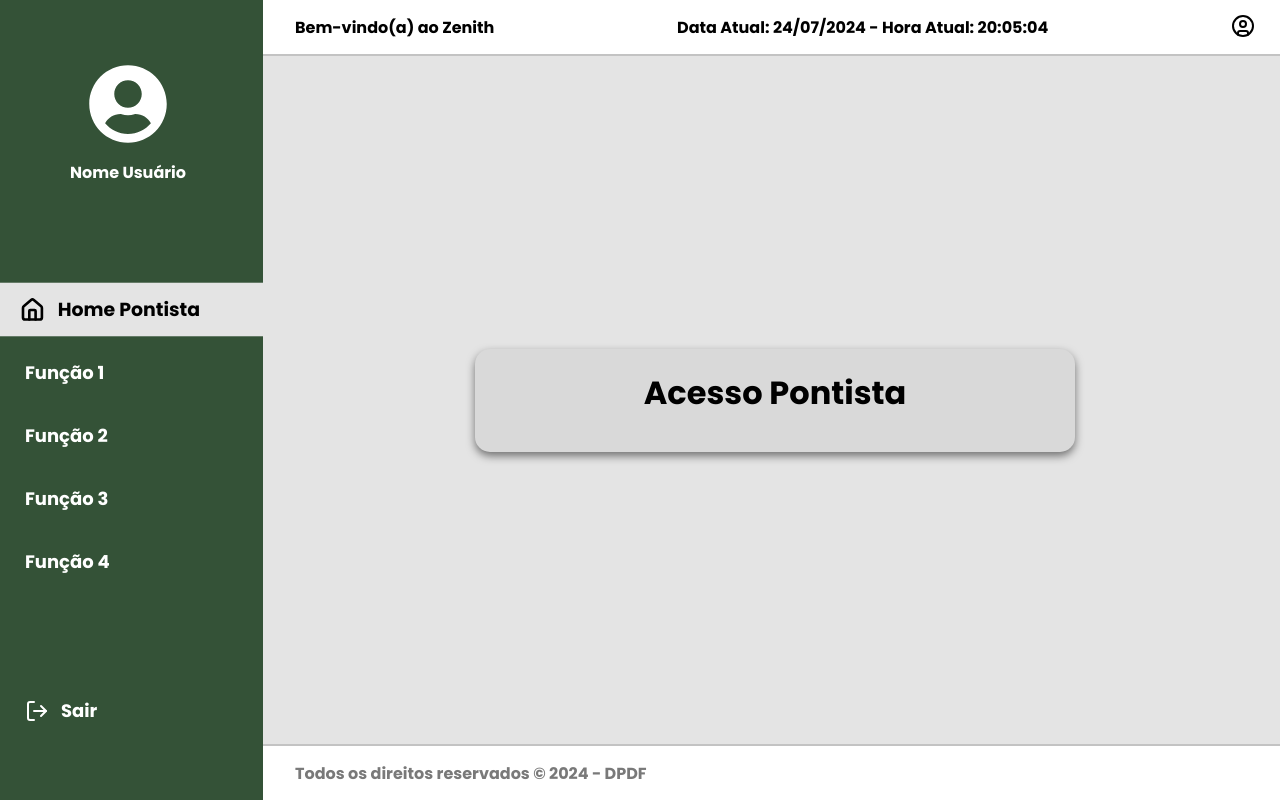
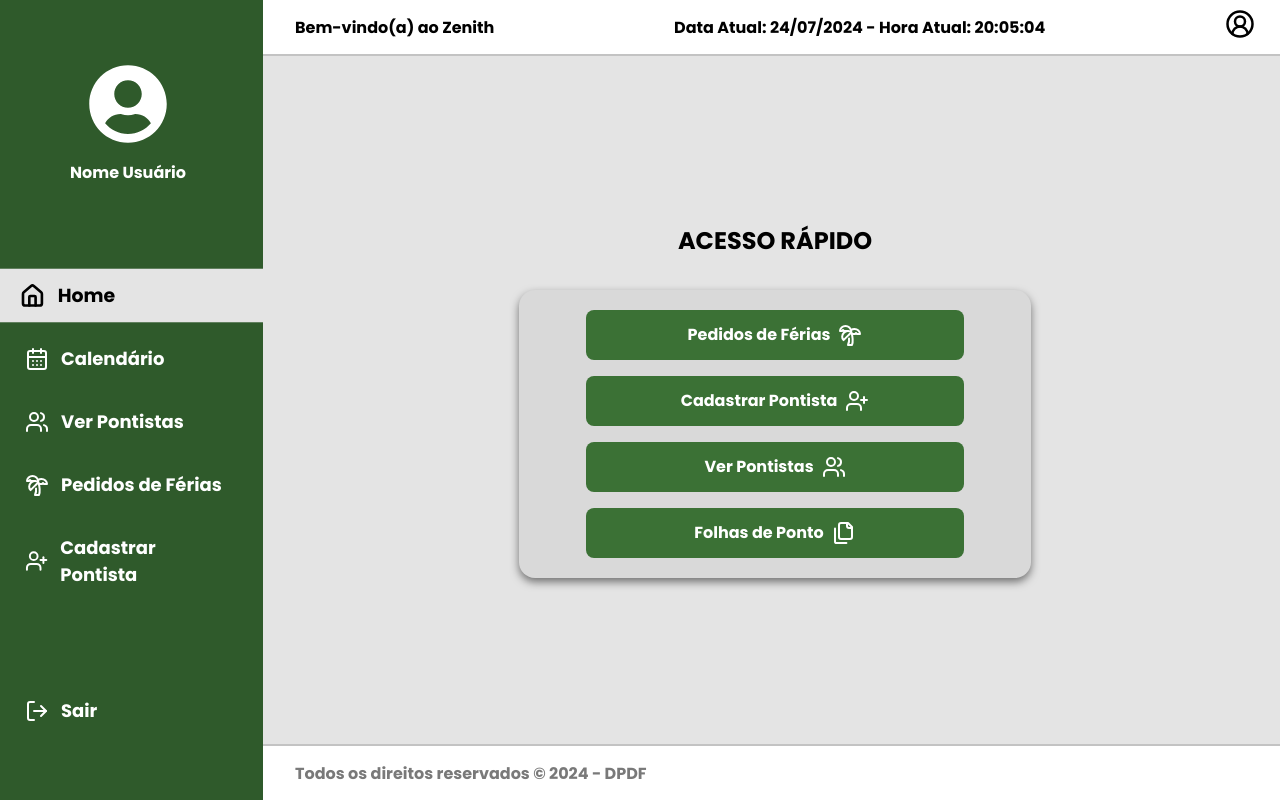
Before and after one commit to LJITDPDF/Front-Zenith, a React (Vite) app: page /pontista/home in a window 1280 px wide. Built offline with nearby package versions, Linux system fonts and the light colour scheme.

Commit message:
criando tela home do pontista

```diff
--- a/src/components/Common/Header.jsx
+++ b/src/components/Common/Header.jsx
@@ -1,6 +1,6 @@
 import React, { useState, useEffect } from "react";
 import styled from "styled-components";
-import { CircleUser } from "lucide-react";
+import { CircleUser, CircleUserRound } from "lucide-react";
 
 const HeaderContainer = styled.div`
   width: 80vw;
@@ -23,7 +23,7 @@ const HeaderContainer = styled.div`
   }
 `;
 
-const Header = ({ nomePontista }) => {
+const Header = () => {
   const [currentTime, setCurrentTime] = useState(new Date());
 
   useEffect(() => {
@@ -51,7 +51,9 @@ const Header = ({ nomePontista }) => {
     <HeaderContainer>
       <p>Bem-vindo(a) ao Zenith</p>
       <p>Data Atual: {getCurrentDate()} - Hora Atual: {getCurrentTime()}</p>
-      <a href=""><CircleUser /></a>
+      <div>
+        <CircleUserRound size={30}/>
+      </div>
     </HeaderContainer>
   );
 };
--- a/src/components/Common/NavBar.jsx
+++ b/src/components/Common/NavBar.jsx
@@ -3,8 +3,12 @@ import styled, { keyframes } from "styled-components";
 import { FaUserCircle } from "react-icons/fa";
 import { NavLink, useNavigate } from "react-router-dom";
 import {
+  CalendarDays,
   Home,
   LogOut,
+  TreePalm,
+  UserPlus,
+  Users,
 } from "lucide-react";
 
 const fadeIn = keyframes`
@@ -22,7 +26,7 @@ const NavBarContainer = styled.div`
   width: 20vw;
   min-width: 270px;
   min-height: 100vh;
-  background-color: #345237;
+  background-color: #2f5a2b;
   padding: 64px 0;
   display: flex;
   flex-direction: column;
@@ -142,20 +146,21 @@ const NavBar = ({ role }) => {
         {role === "pontista" && (
           <>
             <NavLinkStyled  to="/pontista/home">
-              <Home /> Home Pontista
+              <Home /> Home
             </NavLinkStyled>
             <NavLinkStyled to="/pontista/funcao1">
-              Função 1
+              <CalendarDays/> Calendário
             </NavLinkStyled>
             <NavLinkStyled to="/pontista/funcao2">
-              Função 2
+              <Users /> Ver Pontistas
+            </NavLinkStyled>
+            <NavLinkStyled to="/pontista/funcao2">
+              <TreePalm />Pedidos de Férias
             </NavLinkStyled>
             <NavLinkStyled to="/pontista/funcao3">
-              Função 3
+              <UserPlus />Cadastrar Pontista
             </NavLinkStyled>
-            <NavLinkStyled to="/pontista/funcao4">
-              Função 4
-            </NavLinkStyled>
+
           </>
         )}
       </LinksContainer>
--- a/src/pages/pontista/PontistaHome.jsx
+++ b/src/pages/pontista/PontistaHome.jsx
@@ -1,13 +1,30 @@
-//import React from "react";
-import styled from "styled-components";
+import React from "react";
+import styled, { keyframes } from "styled-components";
 import {
     Clock,
     ClipboardList,
     CalendarPlus,
     FileStack,
-    FilePen
+    FilePen,
+    CalendarDays,
+    TreePalm,
+    Users,
+    Files,
+    UserPlus
  } from "lucide-react";
 import { Link } from "react-router-dom";
+
+// Keyframes para animação de fade-in
+const fadeIn = keyframes`
+  from {
+    opacity: 0;
+    transform: translateX(-20px);
+  }
+  to {
+    opacity: 1;
+    transform: translateX(0);
+  }
+`;
 
 const PageContainer = styled.div`
     width: 100%;
@@ -16,80 +33,58 @@ const PageContainer = styled.div`
     flex-direction: column;
     align-items: center;
     justify-content: center;
+    gap: 2rem;
+    animation: ${fadeIn} 0.5s ease-out;
 `;
 
-const PontistaHomeContainer = styled.div`
-    width: 600px;
-    height: 1;
+const PontistaHomeCard = styled.div`
+    width: 50%;
+    height: auto;
     background: #d9d9d9;
-    border-radius: 15px;
+    border-radius: 1rem;
     display: flex;
+    gap: 1rem;
     flex-direction: column;
     align-items: center;
     justify-content: center;
     padding: 20px;
     box-shadow: 0 4px 8px rgba(0, 0, 0, 0.5);
     h1 {
-        margin-bottom: 15px
+        margin-bottom: 15px;
     }
 `;
 
-const BotoesContainer = styled.div`
-    display: grid;
-    grid-template-columns: 1fr 1fr;
-    grid-gap: 10px;
-`;
-
-const Botao = styled.button`
-    width: 200px;
+const CardItem = styled.div`
+    display: flex;
+    width: 80%;
     height: 50px;
-    display: flex;
+    color: white;
+    background-color: #3B7135;
     align-items: center;
-    justify-content: space-around;
-    background: #3B7135;
-    color: #fff;
-    border-radius: 20px;
+    justify-content: center;
+    padding-inline: 1rem;
+    gap: 0.5rem;
+    font-weight: bold;
+    border-radius: 0.5rem;
     cursor: pointer;
-    padding: 10px;
-    margin: 10px;
-    box-sizing: border-box;
-    border: none;
-    outline: none;
-    transition: background 0.3s ease;
+    transition: background-color 0.3s, transform 0.2s;
 
     &:hover {
-        background: #5CAB53;
-    }
-
-    p {
-        margin-top: 3px;
-        margin-left: 5px;
-    }
-
-    a {
-        display: flex;
-        text-decoration: none;
-        color: #fff;
+        background-color: #2E5D29;
+        transform: scale(1.05);
     }
 `;
-
-const StyledLink = styled(Link)`
-    text-decoration: none;
-`
 
 const PontistaHome = () => {
     return (
         <PageContainer>
-            <PontistaHomeContainer>
-                <h1>Acesso Pontista</h1>
-                {/* <BotoesContainer>
-                    <StyledLink to="/pontista/registrarponto"><Botao><Clock />Registrar Ponto</Botao></StyledLink>
-                    <StyledLink to="/pontista/folhadeponto"><Botao><ClipboardList />Folha de Ponto</Botao></StyledLink>
-                    <StyledLink to="/pontista/solicitarferias"><Botao><CalendarPlus />Solicitar Férias</Botao></StyledLink>
-                    <StyledLink to="/pontista/solicitacoesferias"><Botao><FileStack />Solicitações de Férias</Botao></StyledLink>
-                </BotoesContainer>
-                <StyledLink to="/pontista/justificarfalta"><Botao><FilePen />Justificar Falta</Botao></StyledLink> */}
-            </PontistaHomeContainer>
+            <h2>ACESSO RÁPIDO</h2>
+            <PontistaHomeCard>
+                <CardItem>Pedidos de Férias<TreePalm/></CardItem>
+                <CardItem>Cadastrar Pontista <UserPlus /></CardItem>
+                <CardItem>Ver Pontistas <Users /></CardItem>
+                <CardItem>Folhas de Ponto <Files /></CardItem>
+            </PontistaHomeCard>
         </PageContainer>
     );
 };
```
Also changed, not shown: src/components/Tables/TableUsers.jsx (added).
